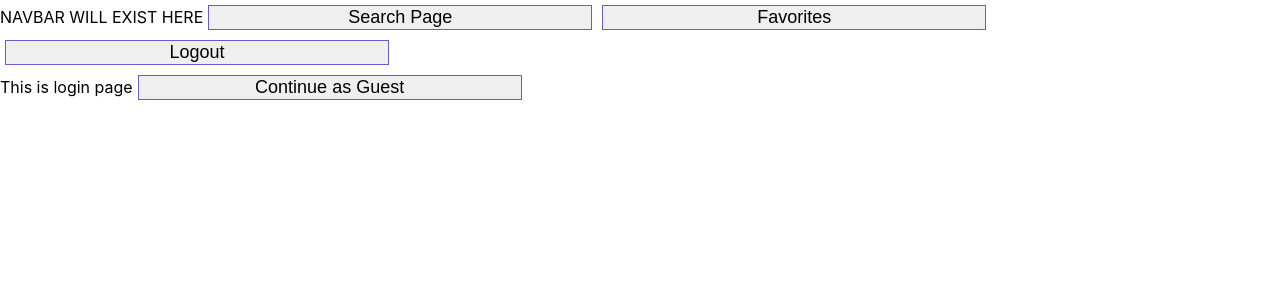
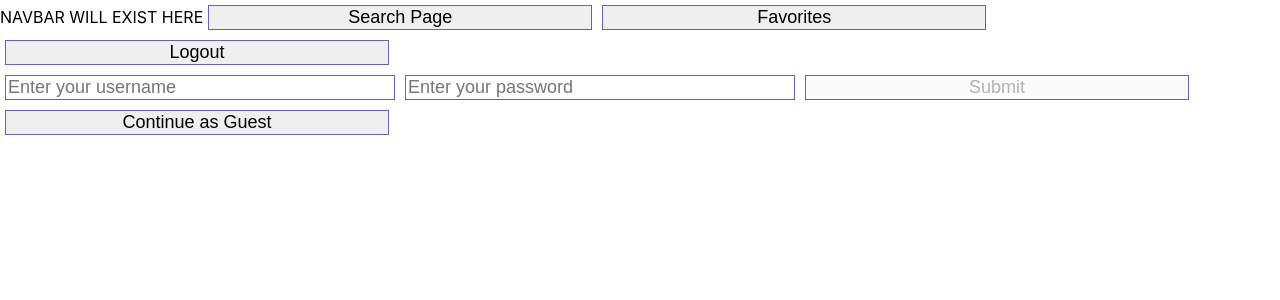
Before and after one commit to reportcard-org/reportcard-fe, a React (Create React App) app: page / in a window 1280 px wide. Shown: the top 300 px of the page. Built offline with nearby package versions, Linux system fonts and the light colour scheme.

Commit message:
Add UserLoginForm successfully rendering

```diff
--- a/package.json
+++ b/package.json
@@ -10,6 +10,7 @@
     "react-dom": "^18.2.0",
     "react-router-dom": "^6.4.2",
     "react-scripts": "5.0.1",
+    "uuid": "^9.0.0",
     "web-vitals": "^2.1.4"
   },
   "scripts": {
--- a/src/components/App/App.js
+++ b/src/components/App/App.js
@@ -11,12 +11,12 @@ const App = () => {
   const navigate = useNavigate()
 
   const [districtData, setDistrictData] = useState({})
-  // const [userCredentials, setUserCredentials] = useState({})
+  const [userCredentials, setUserCredentials] = useState({})
 
-  // const submitLogin = (userLoginCredentials) => {
-  //   setUserCredentials(userCredentials)
-  //   navigate('/home')
-  // }
+  const submitLogin = () => {
+    setUserCredentials(userCredentials)
+    // navigate('/home')
+  }
 
   const searchForAddress = (newAddressQuery) => {
     getDistrict(newAddressQuery)
@@ -46,7 +46,7 @@ const App = () => {
 
       <Routes>
         <Route exact path='/' element={
-          <UserLoginPage />
+          <UserLoginPage submitLogin={submitLogin}/>
         } />
 
         <Route path='/home' element={
--- a/src/components/UserLoginForm/UserLoginForm.js
+++ b/src/components/UserLoginForm/UserLoginForm.js
@@ -1,55 +1,54 @@
-// import React, {useState} from "react";
-// import {v4 as uuidV4} from "uuid"
+import React, {useState} from "react";
+import {v4 as uuidV4} from "uuid"
 
-// const UserLoginForm = ({ userLogin }) => {
-//     const [userName, setUserName] = useState("")
-//     const [password, setPassword] = useState("")
+const UserLoginForm = ({ userLogin }) => {
+    const [userName, setUserName] = useState("")
+    const [password, setPassword] = useState("")
 
+    const handleUserNameChange = (event) => {
+        setUserName(event.target.value)
+    }
 
-// const handleUserNameChange = (event) => {
-//     setUserName(event.target.value)
-// }
+    const handlePasswordChange = event => {
+        setPassword(event.target.value)
+    }
 
-// const handlePasswordChange = event => {
-//     setPassword(event.target.value)
-// }
+    const handleSubmit = event => {
+        event.preventDefault()
+        let userLoginCredentials = {
+            id: uuidV4(),
+            userName,
+            password
+        }
+        userLogin(userLoginCredentials)
+        clearInputs()
+    }
 
-// const handleSubmit = event => {
-//     event.preventDefault()
-//     let userLoginCredentials = {
-//         id: uuidV4(),
-//         userName,
-//         password
-//     }
-//     userLogin.submitLogin(userLoginCredentials)
-//     clearInputs()
-// }
+    const clearInputs  = () => {
+        setUserName('')
+        setPassword('')
+    }
 
-// const clearInputs  = () => {
-//     setUserName('')
-//     setPassword('')
-// }
+    return(
+        <form className= 'user-login-form' onSubmit={(event) => handleSubmit(event)}>
+            <input
+                type="text"
+                name="userName"
+                placeholder="Enter your username"
+                value={userName}
+                onChange={(event) => handleUserNameChange(event.target.value)}
+            />
+            <input
+                type="text"
+                name="password"
+                placeholder="Enter your password"
+                value={password}
+                onChange={(event) => handlePasswordChange(event.target.value)}
+            />
+            <button className='search-button' type='submit' disabled={!userName || !password }>Submit</button>
+        </form>
+    )
 
-//     return(
-//         <UserLoginForm className= 'user-login-form' onSubmit={(event) => handleSubmit(event)}>
-//             <input
-//                 type="text"
-//                 name="userName"
-//                 placeholder="Enter your username"
-//                 value={userName}
-//                 onChange={(event) => handleUserNameChange(event.target.value)}
-//             />
-//             <input
-//                 type="text"
-//                 name="password"
-//                 placeholder="Enter your password"
-//                 value={password}
-//                 onChange={(event) => handlePasswordChange(event.target.value)}
-//             />
-//             <button className='search-button' type='submit' disabled={!userName || !password }>Submit</button>
-//         </UserLoginForm>
-//     )
+}
 
-// }
-
-// export default UserLoginForm;
+export default UserLoginForm;
--- a/src/components/UserLoginPage/UserLoginPage.js
+++ b/src/components/UserLoginPage/UserLoginPage.js
@@ -1,15 +1,14 @@
 import React from 'react';
 import './UserLoginPage.css';
-// import UserLoginForm from '../UserLoginForm/UserLoginForm';
+import UserLoginForm from '../UserLoginForm/UserLoginForm';
 import {  useNavigate } from 'react-router-dom';
 
-const UserLoginPage = () => {
+const UserLoginPage = ({ submitLogin }) => {
     const navigate = useNavigate()
 
     return (
         <div className='user-login-form-container'>
-            {/* <UserLoginForm submitLogin={submitLogin}/> */}
-            This is login page
+            <UserLoginForm submitLogin={submitLogin}/>
             <button className='search-page' onClick={ () => navigate('/home') }>Continue as Guest</button>
         </div>
     )
```
Also changed, not shown: src/components/HomePage/HomePage.js (added, +13 -0 lines), src/components/HomePage/HomePage.css (added), 1 other file (tests, documents, lock files or other folders).
